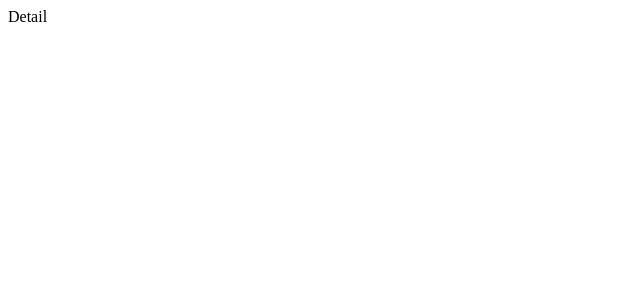
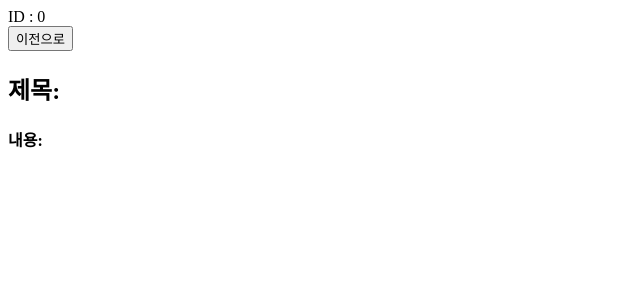
Before and after one commit to gyurison7/React-Lv2, a React (Create React App) app: page /0 in a window 1280 px wide. Shown: the top 300 px of the page, without its empty margins (0-640 px from the left). Built offline with nearby package versions, Linux system fonts and the light colour scheme.

Commit message:
Feat: 상세보기 제목, 내용 출력 기능 구현

```diff
--- a/src/Pages/Detail.js
+++ b/src/Pages/Detail.js
@@ -1,8 +1,26 @@
 import React from 'react'
+import { useSelector } from 'react-redux'
+import { useNavigate, useParams } from 'react-router-dom'
 
 function Detail() {
+  const {id} = useParams()
+  const navigate = useNavigate()
+
+  const Todo = useSelector((state)=> state.todos.todos)
+  const detailTodo = Todo.find((item)=>{
+    console.log('item.id=>'+ item.id, 'id=>'+id)
+    return item.id === Number(id)
+
+  })
+
+
   return (
-    <div>Detail</div>
+    <div>
+      <div>{`ID : ${id}`}</div>
+      <button onClick={() => navigate("/")}>이전으로</button>
+      <h2>제목:{detailTodo.title}</h2>
+      <h4>내용:{detailTodo.content}</h4>
+    </div>
   )
 }
 
```
